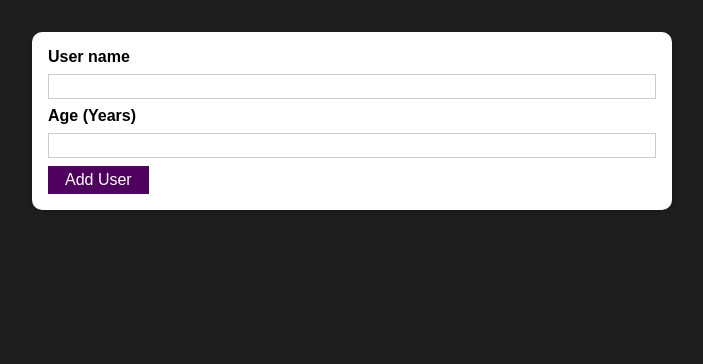
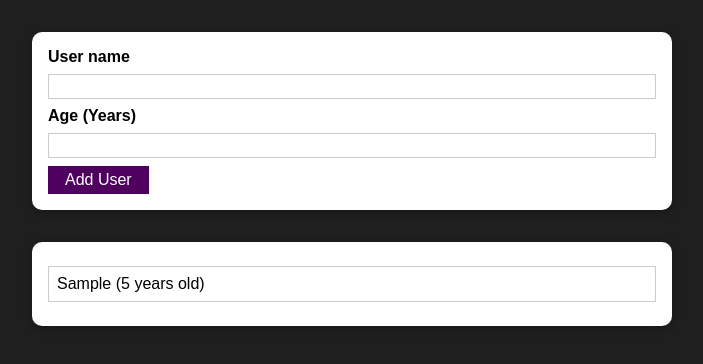
Before and after one commit to vantiya/reactJS, a React (Create React App) app in the folder practice-react/: page / in a window 1280 px wide. Both pictures are taken after typing "Sample", "5" into the empty fields and a click on the button "Add User". Shown: the top 364 px of the page, without its empty margins (288-991 px from the left). Built offline with nearby package versions, Linux system fonts and the light colour scheme.

Commit message:
Added Users List

```diff
--- a/practice-react/src/App.js
+++ b/practice-react/src/App.js
@@ -1,13 +1,20 @@
-import React from 'react';
+import React, { useState } from 'react';
 import AddUser from './Components/Users/AddUser';
-
-
-
+import UsersList from './Components/Users/UsersList';
 
 function App() {
+
+  const [usersList, setUsersList] = useState([]);
+
+  const onAddUserHandler = (uName, uAge) => {
+    setUsersList((prevUsersList) => {
+      return [...prevUsersList, { name: uName, age: uAge, id: Math.random().toString() }];
+    })
+  }
   return (
     <div>
-      <AddUser />
+      <AddUser onAddUser={onAddUserHandler} />
+      <UsersList users={usersList} />
     </div>
   );
 }
--- a/practice-react/src/Components/Users/AddUser.js
+++ b/practice-react/src/Components/Users/AddUser.js
@@ -12,7 +12,8 @@
         event.preventDefault();
         if (enteredUsername.trim().length === 0 || enteredAge.trim().length === 0) return;
         if (+enteredAge < 1) return;
-        console.log(enteredUsername, enteredAge);
+        // console.log(enteredUsername, enteredAge);
+        props.onAddUser(enteredUsername, enteredAge)
         setEnteredUsername('');
         setEnteredAge('');
     };
--- /dev/null
+++ b/practice-react/src/Components/Users/UsersList.js
@@ -0,0 +1,15 @@
+import React from 'react';
+import Card from '../UI/Card';
+import classes from './UsersList.module.css';
+
+const UsersList = (props) => {
+    return (
+        <Card className={classes.users}>
+            <ul>
+                {props.users.map(user => (<li key={user.id}>{user.name} ({user.age} years old)</li>))}
+            </ul>
+        </Card>
+    )
+}
+
+export default UsersList;
--- /dev/null
+++ b/practice-react/src/Components/Users/UsersList.module.css
@@ -0,0 +1,16 @@
+.users {
+  margin: 2rem auto;
+  width: 90%;
+  max-width: 40rem;
+}
+
+.users ul {
+  list-style: none;
+  padding: 1rem;
+}
+
+.users li {
+  border: 1px solid #ccc;
+  margin: 0.5rem 0;
+  padding: 0.5rem;
+}
```
